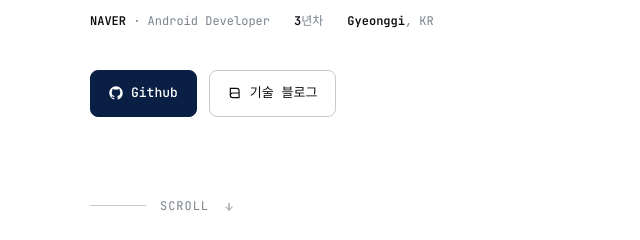
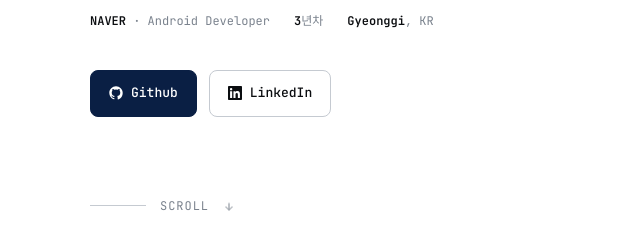
Before and after one commit to yjyoon-dev/yjyoon.dev, a plain HTML site: page index.html in a window 1280 px wide. Shown: the part 359-599 px from the top of the page, 0-640 px from the left. Drawn offline with Linux system fonts and the light colour scheme; a web font is replaced by a local one.

Commit message:
Replace blog CTA with LinkedIn

```diff
--- a/index.html
+++ b/index.html
@@ -706,9 +706,9 @@ footer {
             <svg viewBox="0 0 24 24" fill="currentColor"><path d="M12 .5C5.65.5.5 5.65.5 12c0 5.08 3.29 9.39 7.86 10.92.58.1.79-.25.79-.55v-1.93c-3.2.7-3.87-1.54-3.87-1.54-.52-1.33-1.27-1.69-1.27-1.69-1.04-.71.08-.7.08-.7 1.15.08 1.76 1.18 1.76 1.18 1.02 1.75 2.68 1.24 3.34.95.1-.74.4-1.24.73-1.53-2.55-.29-5.24-1.28-5.24-5.69 0-1.26.45-2.29 1.18-3.1-.12-.29-.51-1.46.11-3.04 0 0 .96-.31 3.16 1.18a10.93 10.93 0 0 1 5.76 0c2.2-1.49 3.16-1.18 3.16-1.18.62 1.58.23 2.75.11 3.04.74.81 1.18 1.84 1.18 3.1 0 4.43-2.69 5.4-5.26 5.68.41.36.78 1.05.78 2.13v3.16c0 .31.21.66.8.55A11.51 11.51 0 0 0 23.5 12C23.5 5.65 18.35.5 12 .5Z"/></svg>
             <span>Github</span>
           </a>
-          <a class="btn" href="https://blog.yjyoon.dev" target="_blank" rel="noopener">
-            <svg viewBox="0 0 24 24" fill="none" stroke="currentColor" stroke-width="2"><path d="M4 4h11a4 4 0 0 1 4 4v12H8a4 4 0 0 1-4-4V4Z"/><path d="M4 16a4 4 0 0 1 4-4h11"/></svg>
-            <span data-lang="kor">기술 블로그</span><span data-lang="eng">Tech Blog</span>
+          <a class="btn" href="https://www.linkedin.com/in/yjyoon-dev/" target="_blank" rel="noopener">
+            <svg viewBox="0 0 24 24" fill="currentColor"><path d="M20.45 20.45h-3.55v-5.57c0-1.33-.03-3.04-1.85-3.04-1.86 0-2.14 1.45-2.14 2.95v5.66H9.36V9h3.41v1.56h.05c.48-.9 1.64-1.85 3.37-1.85 3.6 0 4.27 2.37 4.27 5.45v6.29ZM5.34 7.43a2.06 2.06 0 1 1 0-4.12 2.06 2.06 0 0 1 0 4.12ZM7.12 20.45H3.56V9h3.56v11.45ZM22.23 0H1.77C.79 0 0 .77 0 1.72v20.56C0 23.23.79 24 1.77 24h20.45c.98 0 1.78-.77 1.78-1.72V1.72C24 .77 23.21 0 22.23 0Z"/></svg>
+            <span>LinkedIn</span>
           </a>
         </div>
       </div>
```
